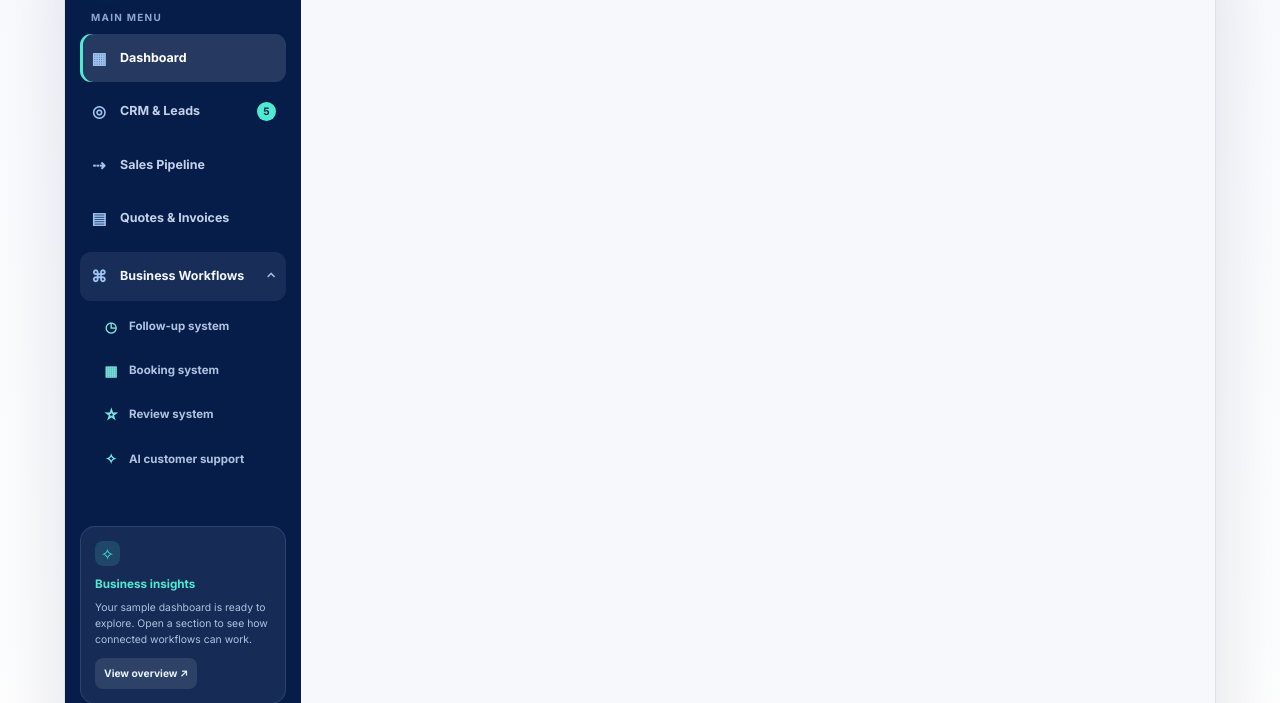
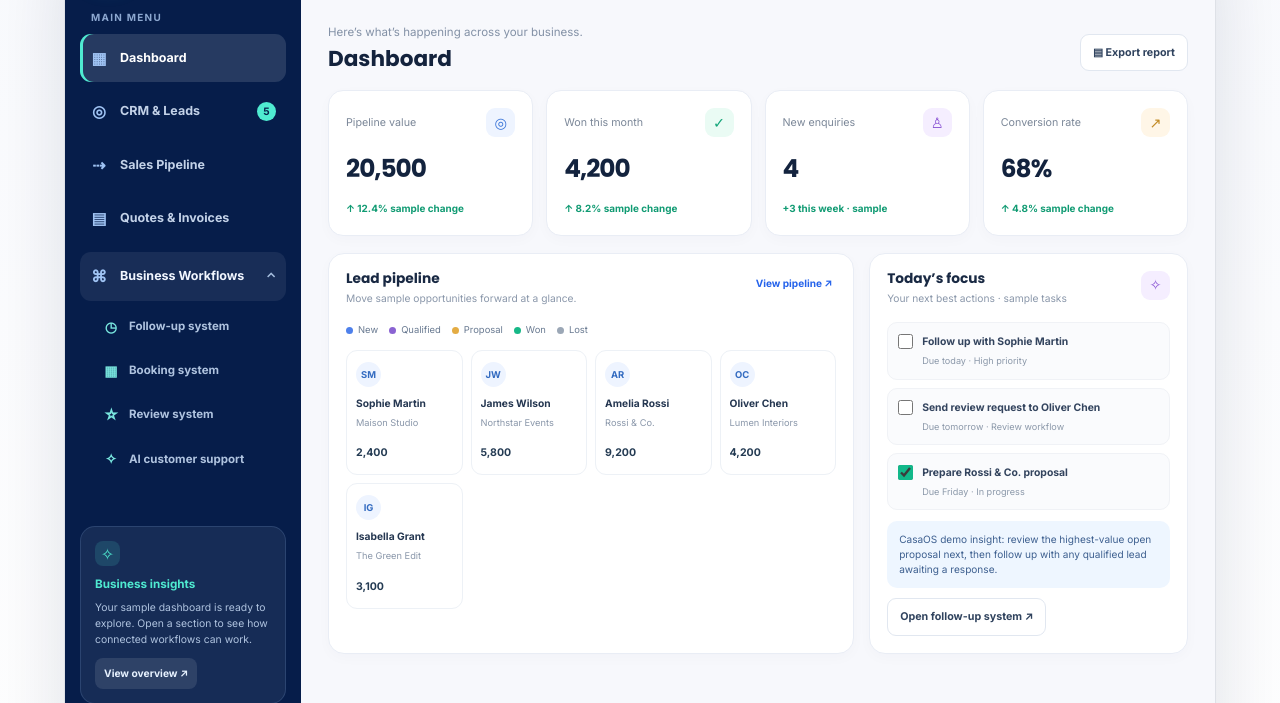
Before and after one commit to lillylengwati-dev/casa.di.lilly., a plain HTML site: page ai-automation.html in a window 1280 px wide. Shown: the part 3397-4100 px from the top of the page. Drawn offline with Linux system fonts and the light colour scheme.

Commit message:
Fix dashboard rendering formatter error

```diff
--- a/ai-automation.html
+++ b/ai-automation.html
@@ -623,6 +623,8 @@
       ];
       const workflowState = {followups:true,bookings:true,reviews:false,support:true};
       const formatAmount = value => Number(value||0).toLocaleString('en-ZA',{maximumFractionDigits:0});
+      // Display illustrative dashboard values without exposing service prices or assuming a currency.
+      const currency = value => formatAmount(value);
       const safe = value => String(value ?? '').replace(/[&<>"']/g, c => ({'&':'&amp;','<':'&lt;','>':'&gt;','"':'&quot;',"'":'&#39;'}[c]));
       const titleCase = value => value.charAt(0).toUpperCase()+value.slice(1);
       function startOfWeek(date){const d=new Date(date);d.setHours(0,0,0,0);d.setDate(d.getDate()-((d.getDay()+6)%7));return d;}
```
